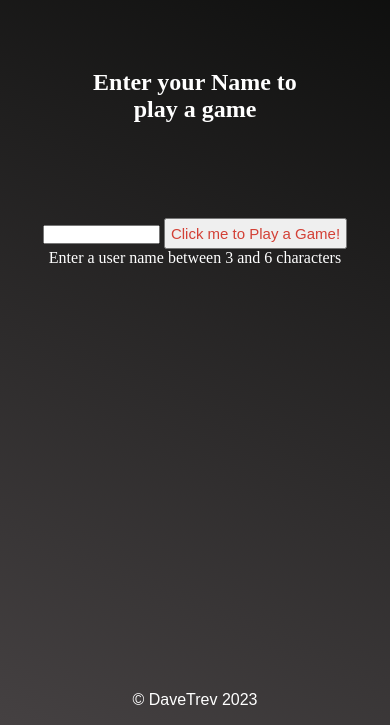
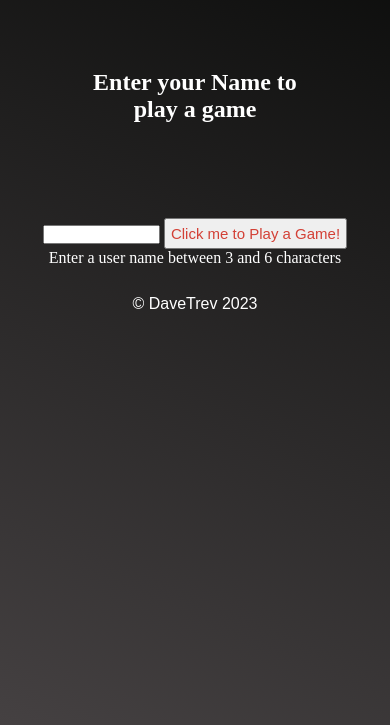
Before and after one commit to DaveTrev/Rock-Paper-Scissors-v2, a plain HTML site: page index.html in a window 390 px wide. Shown: the part 119-844 px from the top of the page. Drawn offline with Linux system fonts and the light colour scheme; some packages are replaced by stand-ins of ours; a script that the page names is missing; a web font is replaced by a local one.

Commit message:
fixed footer bug on mobile, will return to style correctly after submit

```diff
--- a/assets/css/style.css
+++ b/assets/css/style.css
@@ -225,8 +225,12 @@ button {
     box-shadow: 0 0 10px #25292b;
 }
 
+.wrapper {
+    position: relative;
+    padding-bottom: 100px;
+}
 
-.footer {
+footer {
     position: absolute;
     right: 0;
     bottom: 0;
@@ -235,4 +239,6 @@ button {
     text-align: center;
     color: white;
     font-family: "Tilt Neon", sans-serif;
+    width: 100vw;
+    height: 100px;
 }
--- a/index.html
+++ b/index.html
@@ -83,10 +83,11 @@
   </main>
 
   <!-- footer with copyright-->
-  <footer>
-    <div class="footer">© DaveTrev 2023</div>
-  </footer>
-
+  <div class="wrapper">
+    <footer>
+      <div class="footer">© DaveTrev 2023</div>
+    </footer>
+  </div>
   <!-- javascript script area-->
   <script src="https://cdn.jsdelivr.net/npm/sweetalert2@11"></script>
   <script src="assets/js/script.js"></script>
```
Also changed, not shown: 1 other file.
